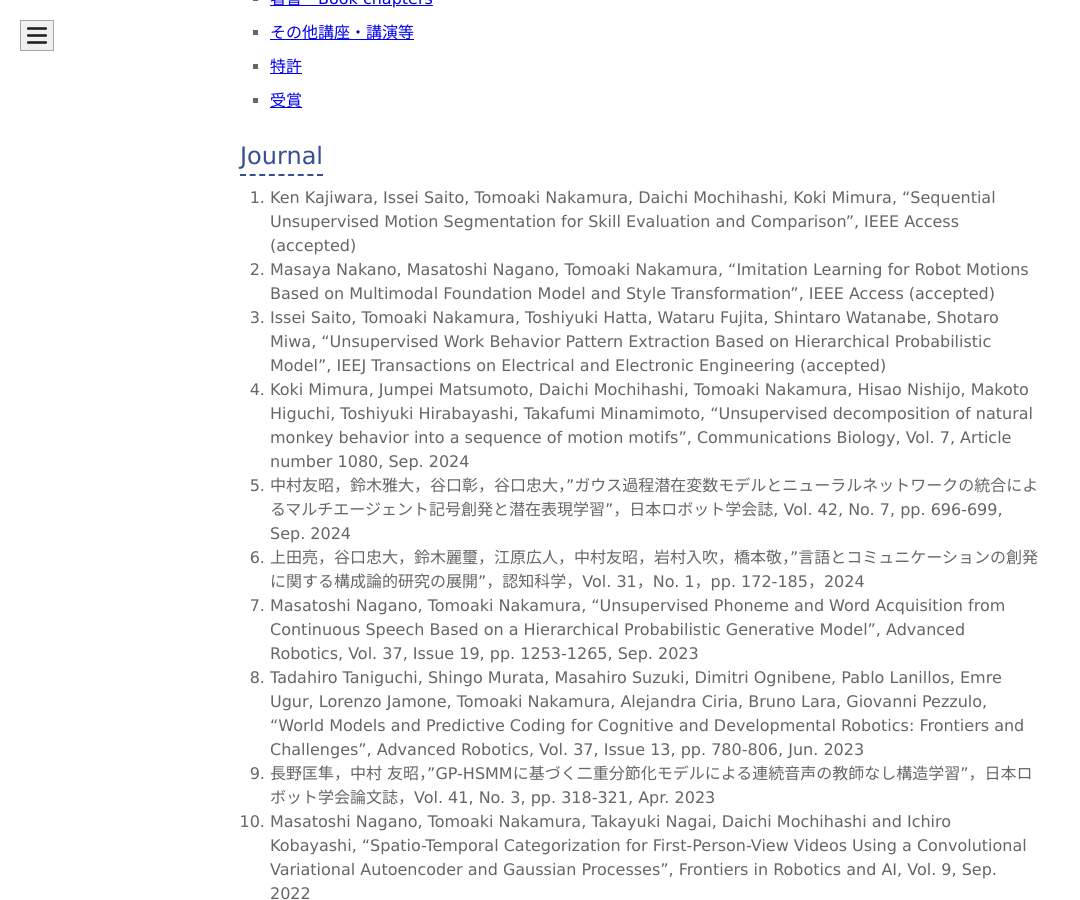
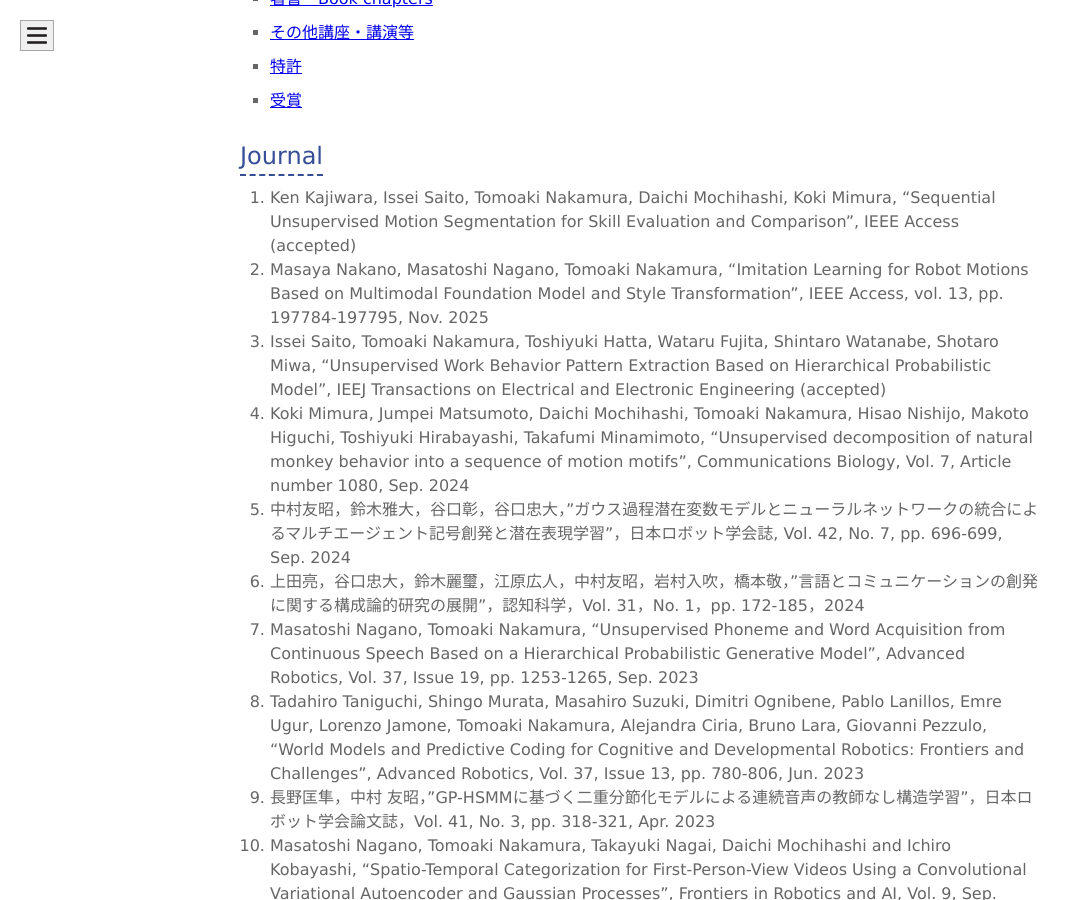
Before and after one commit to naka-lab/naka-lab.github.io, a Jekyll site: the page built from subpages/pub.md, in a window 1280 px wide and 900 px high, scrolled down 762 px. Shown: the whole window, without its empty margins (0-1080 px from the left). Built offline with Jekyll 4.4.1, drawn with Linux system fonts in a browser that asks for light colours.

Commit message:
Update pub.md

```diff
--- a/subpages/pub.md
+++ b/subpages/pub.md
@@ -18,7 +18,7 @@ layout: default
 
 ## Journal
 1. Ken Kajiwara, Issei Saito, Tomoaki Nakamura, Daichi Mochihashi, Koki Mimura, "Sequential Unsupervised Motion Segmentation for Skill Evaluation and Comparison", IEEE Access (accepted)
-1. Masaya Nakano, Masatoshi Nagano, Tomoaki Nakamura, "Imitation Learning for Robot Motions Based on Multimodal Foundation Model and Style Transformation", IEEE Access (accepted)
+1. Masaya Nakano, Masatoshi Nagano, Tomoaki Nakamura, "Imitation Learning for Robot Motions Based on Multimodal Foundation Model and Style Transformation", IEEE Access, vol. 13, pp. 197784-197795, Nov. 2025
 1. Issei Saito, Tomoaki Nakamura, Toshiyuki Hatta, Wataru Fujita, Shintaro Watanabe, Shotaro Miwa, "Unsupervised Work Behavior Pattern Extraction Based on Hierarchical Probabilistic Model", IEEJ Transactions on Electrical and Electronic Engineering (accepted)
 1. Koki Mimura, Jumpei Matsumoto, Daichi Mochihashi, Tomoaki Nakamura, Hisao Nishijo, Makoto Higuchi, Toshiyuki Hirabayashi, Takafumi Minamimoto, "Unsupervised decomposition of natural monkey behavior into a sequence of motion motifs", Communications Biology, Vol. 7, Article number 1080, Sep. 2024
 1. 中村友昭，鈴木雅大，谷口彰，谷口忠大，"ガウス過程潜在変数モデルとニューラルネットワークの統合によるマルチエージェント記号創発と潜在表現学習"，日本ロボット学会誌, Vol. 42, No. 7, pp. 696-699, Sep. 2024
```
